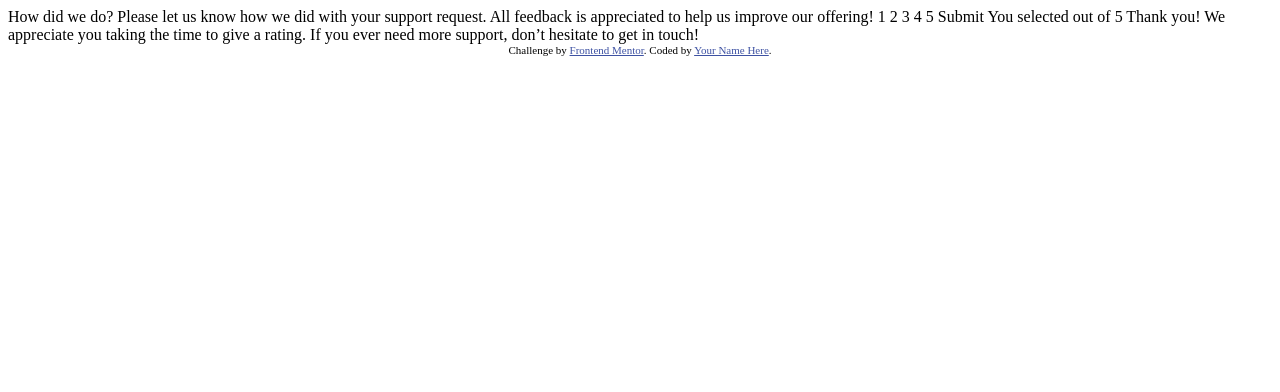
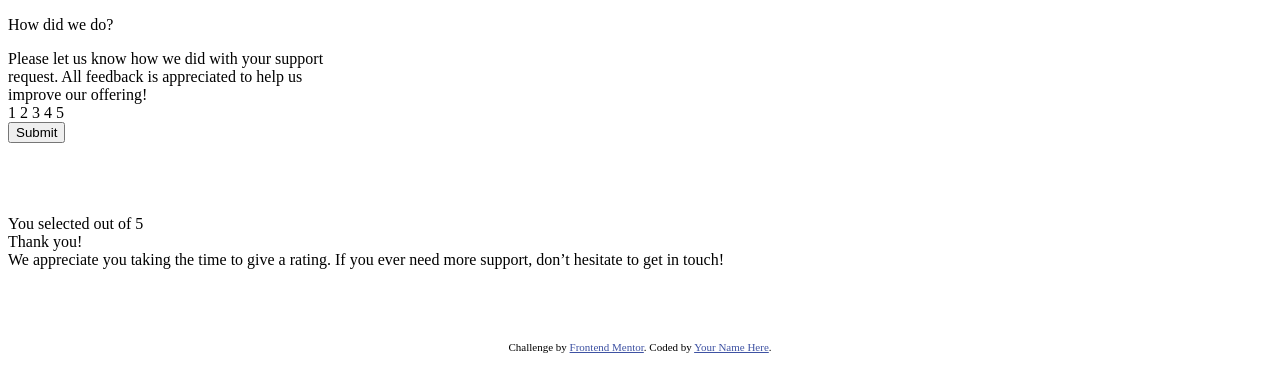
Before and after one commit to rvgarci/interactive-rating-component, a plain HTML site: page index.html in a window 1280 px wide. Drawn offline with Linux system fonts and the light colour scheme.

Commit message:
Fix lines

```diff
--- a/index.html
+++ b/index.html
@@ -17,29 +17,32 @@
 <body>
 
   <!-- Rating state start -->
+  <p>How did we do?</p>
 
-  How did we do?
+  Please let us know how we did with your support <br>
+  request. All feedback is appreciated to help us <br>
+  improve our offering! <br>
 
-  Please let us know how we did with your support request. All feedback is appreciated
-  to help us improve our offering!
+  1 2 3 4 5 <br>
 
-  1 2 3 4 5
-
-  Submit
+  <input type="submit">
 
   <!-- Rating state end -->
 
   <!-- Thank you state start -->
 
-  You selected <!-- Add rating here --> out of 5
+  <br><br><br><br><br>
 
-  Thank you!
+  You selected <!-- Add rating here --> out of 5 <br>
+
+  Thank you! <br>
 
   We appreciate you taking the time to give a rating. If you ever need more support,
   don’t hesitate to get in touch!
 
   <!-- Thank you state end -->
 
+  <br><br><br><br><br>
 
   <div class="attribution">
     Challenge by <a href="https://www.frontendmentor.io?ref=challenge" target="_blank">Frontend Mentor</a>.
```
